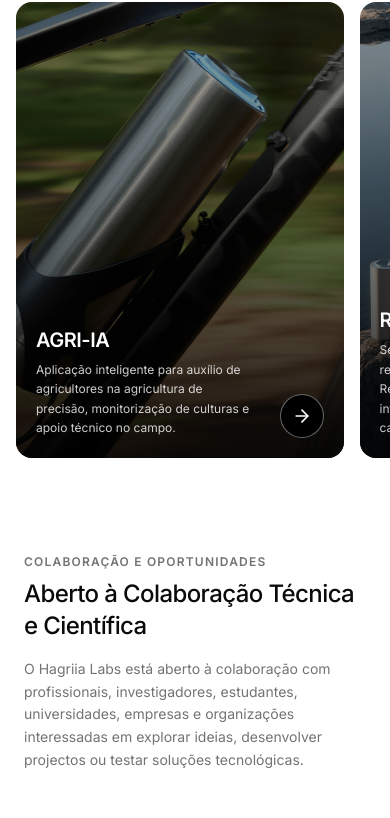
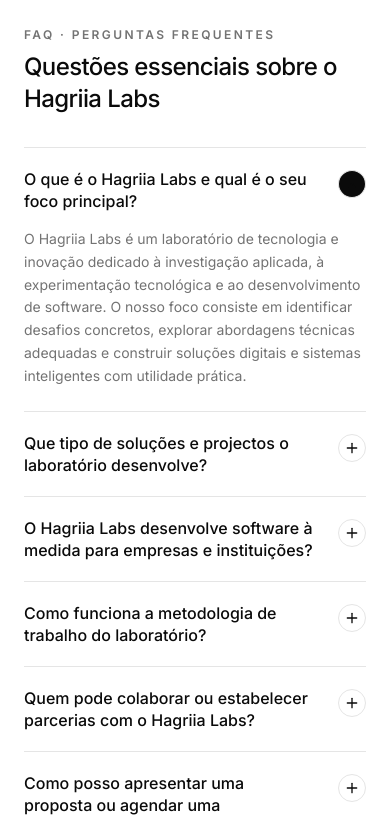
Before and after one commit to leandromalungo/hagrialabs, a Next.js app: page / in a window 390 px wide. Shown: the part 7104-7922 px from the top of the page. Built offline with nearby package versions, Linux system fonts and the light colour scheme.

Commit message:
feat: add FAQ section to technology page
Introduce a new FAQ component to provide information about the laboratory's mission, current projects, and services.

```diff
--- a/components/sections/technology-section.tsx
+++ b/components/sections/technology-section.tsx
@@ -2,6 +2,7 @@
 
 import Image from "next/image";
 import { useEffect, useRef, useState } from "react";
+import { Plus } from "lucide-react";
 
 function ScrollRevealText({ text }: { text: string }) {
   const containerRef = useRef<HTMLParagraphElement>(null);
@@ -95,10 +96,44 @@ const sideImages = [
   },
 ];
 
+const faqItems = [
+  {
+    question: "O que é o Hagriia Labs e qual é o seu foco principal?",
+    answer:
+      "O Hagriia Labs é um laboratório de tecnologia e inovação dedicado à investigação aplicada, à experimentação tecnológica e ao desenvolvimento de software. O nosso foco consiste em identificar desafios concretos, explorar abordagens técnicas adequadas e construir soluções digitais e sistemas inteligentes com utilidade prática.",
+  },
+  {
+    question: "Que tipo de soluções e projectos o laboratório desenvolve?",
+    answer:
+      "Desenvolvemos plataformas digitais, aplicações web e móveis, ferramentas de automação e sistemas baseados em inteligência artificial. Entre os projectos actuais destacam-se a AGRI-IA (aplicação de auxílio à agricultura de precisão), o RespondeEmail (automação de triagem e recrutamento para equipas de Recursos Humanos) e o serviço omnicanal de atendimento empresarial via SMS, texto e voz.",
+  },
+  {
+    question: "O Hagriia Labs desenvolve software à medida para empresas e instituições?",
+    answer:
+      "Sim. Além dos projectos próprios de investigação e produto, colaboramos com empresas, instituições e organizações na arquitectura, desenvolvimento e validação técnica de soluções tecnológicas ajustadas às suas necessidades operacionais.",
+  },
+  {
+    question: "Como funciona a metodologia de trabalho do laboratório?",
+    answer:
+      "Actuamos em quatro fases estruturadas: identificação rigorosa do problema e do seu contexto; exploração e investigação de alternativas tecnológicas; desenvolvimento de protótipos ou sistemas funcionais; e validação contínua com base em testes no terreno e métricas reais.",
+  },
+  {
+    question: "Quem pode colaborar ou estabelecer parcerias com o Hagriia Labs?",
+    answer:
+      "Estamos abertos à colaboração com programadores, engenheiros, investigadores, estudantes, universidades, centros de investigação, empreendedores e empresas que procurem desenvolver projectos conjuntos, validar tecnologias ou resolver desafios complexos.",
+  },
+  {
+    question: "Como posso apresentar uma proposta ou agendar uma consultoria?",
+    answer:
+      "Pode utilizar o botão «Agendar Consultoria» no topo da página para preencher o formulário detalhado da sua proposta ou aceder à página de Contactos para falar connosco directamente por correio electrónico, telefone ou WhatsApp.",
+  },
+];
+
 export function TechnologySection() {
   const sectionRef = useRef<HTMLDivElement>(null);
   const textSectionRef = useRef<HTMLDivElement>(null);
   const [scrollProgress, setScrollProgress] = useState(0);
+  const [openFaqIndex, setOpenFaqIndex] = useState<number | null>(0);
 
   const descriptionText = "O Hagriia Labs explora a intersecção entre tecnologia, investigação e resolução de problemas. O seu trabalho parte da identificação de desafios, da experimentação de ideias e do desenvolvimento de soluções que possam ser testadas e aperfeiçoadas no mundo real.";
 
@@ -319,7 +354,7 @@ export function TechnologySection() {
       <div
         id="sobre-nos"
         ref={textSectionRef}
-        className="relative z-10 bg-background px-6 pt-5 pb-12 md:px-12 md:pt-6 md:pb-16 lg:px-20 lg:pt-8 lg:pb-20"
+        className="relative z-10 bg-background px-6 pt-5 pb-14 md:px-12 md:pt-6 md:pb-20 lg:px-20 lg:pt-8 lg:pb-24"
       >
         <div className="mx-auto max-w-4xl">
           <p className="mb-3 text-sm font-semibold uppercase tracking-[0.2em] text-foreground md:mb-4 md:text-base">
@@ -329,6 +364,57 @@ export function TechnologySection() {
           <p className="mt-5 max-w-3xl text-base leading-relaxed text-foreground/80 sm:text-lg md:mt-6 md:text-xl">
             Através de uma abordagem multidisciplinar, o laboratório procura aproximar o desenvolvimento tecnológico das necessidades concretas da sociedade, criando condições para explorar novas ideias, desenvolver projectos e estabelecer colaborações.
           </p>
+
+          {/* FAQ — Perguntas Frequentes */}
+          <div id="faq" className="mt-14 border-t border-border pt-12 md:mt-20 md:pt-16">
+            <div className="mb-8 md:mb-10">
+              <p className="text-xs font-semibold uppercase tracking-[0.2em] text-muted-foreground">
+                FAQ · Perguntas Frequentes
+              </p>
+              <h3 className="mt-2 text-2xl font-medium tracking-tight text-foreground sm:text-3xl">
+                Questões essenciais sobre o Hagriia Labs
+              </h3>
+            </div>
+
+            <div className="divide-y divide-border border-y border-border">
+              {faqItems.map((item, idx) => {
+                const isOpen = openFaqIndex === idx;
+                return (
+                  <div key={idx} className="py-5 md:py-6">
+                    <button
+                      type="button"
+                      onClick={() => setOpenFaqIndex(isOpen ? null : idx)}
+                      aria-expanded={isOpen}
+                      className="flex w-full items-start justify-between gap-6 text-left transition-colors hover:text-foreground/80"
+                    >
+                      <span className="text-base font-medium leading-snug text-foreground sm:text-lg md:text-xl">
+                        {item.question}
+                      </span>
+                      <span
+                        className={`mt-0.5 flex h-7 w-7 shrink-0 items-center justify-center rounded-full border border-border text-foreground transition-transform duration-300 ${
+                          isOpen ? "rotate-45 bg-foreground text-background" : "bg-transparent"
+                        }`}
+                      >
+                        <Plus className="h-4 w-4" />
+                      </span>
+                    </button>
+
+                    <div
+                      className={`grid transition-all duration-300 ease-out ${
+                        isOpen ? "mt-4 grid-rows-[1fr] opacity-100" : "grid-rows-[0fr] opacity-0"
+                      }`}
+                    >
+                      <div className="overflow-hidden">
+                        <p className="max-w-3xl pb-1 text-sm leading-relaxed text-muted-foreground sm:text-base">
+                          {item.answer}
+                        </p>
+                      </div>
+                    </div>
+                  </div>
+                );
+              })}
+            </div>
+          </div>
         </div>
       </div>
     </section>
```
